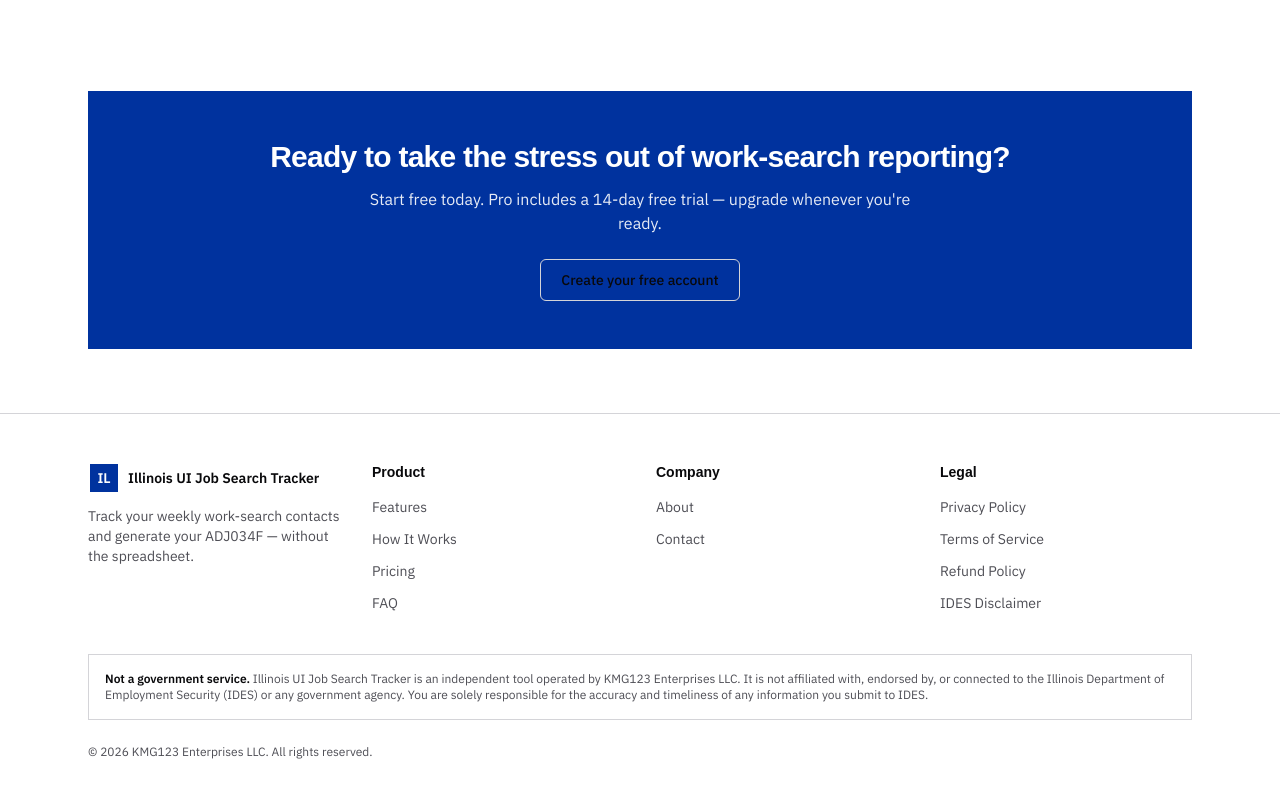
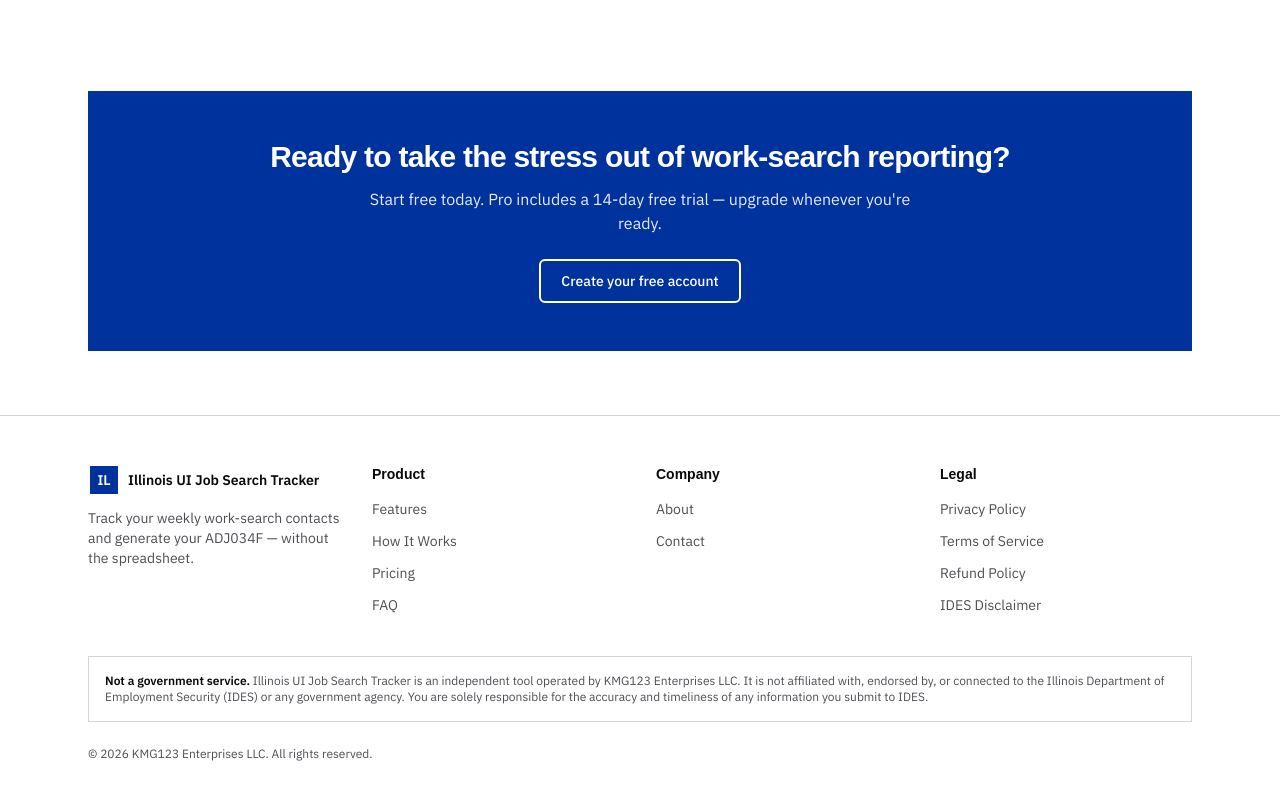
Before and after one commit to cagedbear83/ijt-marketing, a Next.js app: page / in a window 1280 px wide. Shown: the part 2464-3264 px from the top of the page. Built offline with nearby package versions, Linux system fonts and the light colour scheme; a web font is replaced by a local one.

Commit message:
Fix CTA button text color on blue background

```diff
--- a/app/page.tsx
+++ b/app/page.tsx
@@ -179,7 +179,7 @@
             Start free today. Pro includes a 14-day free trial — upgrade whenever you're ready.
           </p>
           <div className="mt-6">
-            <Button href="https://illinoisjobtracker.app/register" variant="outline">
+            <Button href="https://illinoisjobtracker.app/register" variant="white">
               Create your free account
             </Button>
           </div>
--- a/components/ui-bits.tsx
+++ b/components/ui-bits.tsx
@@ -50,13 +50,15 @@
 }: {
   href: string;
   children: ReactNode;
-  variant?: "primary" | "outline";
+  variant?: "primary" | "outline" | "white";
 }) {
   const base =
     "inline-flex items-center justify-center rounded-md px-5 py-2.5 text-sm font-medium transition";
   const styles =
     variant === "primary"
       ? "bg-primary text-primary-foreground hover:opacity-90"
+      : variant === "white"
+      ? "border-2 border-white text-white hover:bg-white hover:text-primary"
       : "border border-border text-foreground hover:bg-muted";
   return (
     <Link href={href} className={`${base} ${styles}`}>
```
